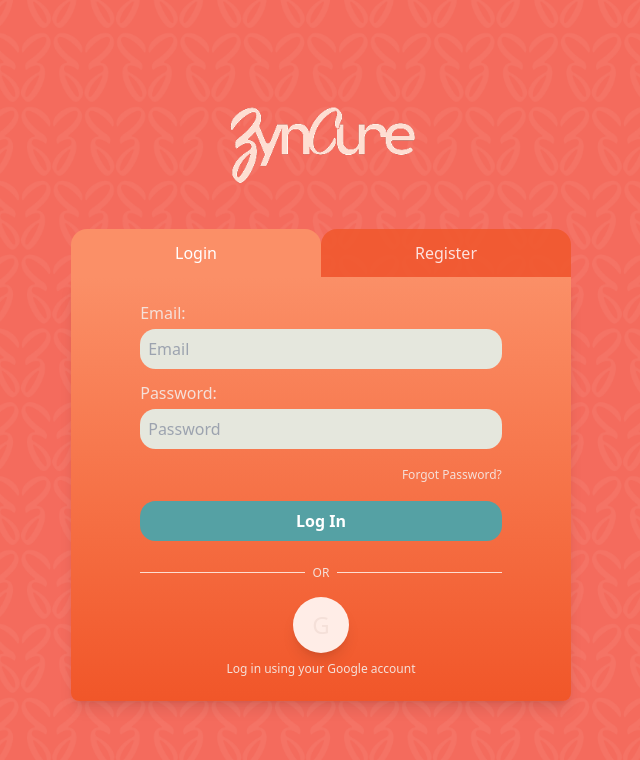
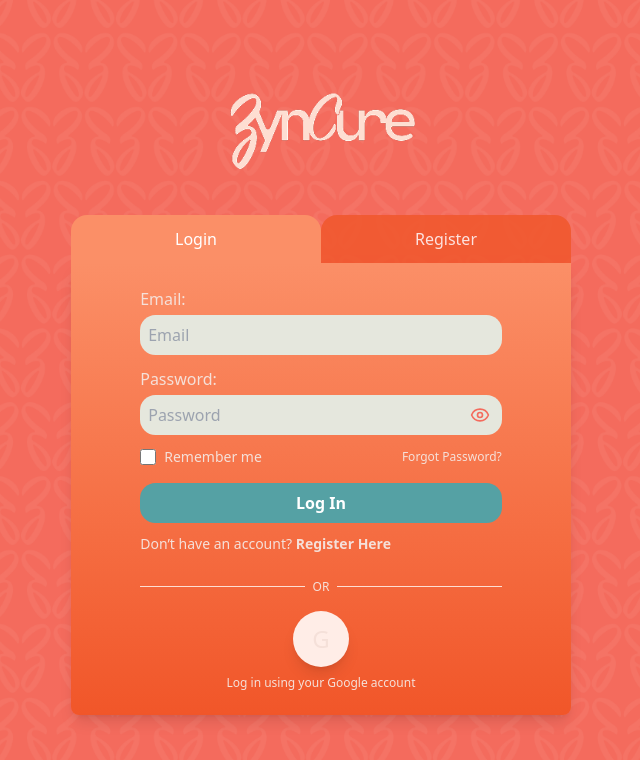
Before and after one commit to gillianneysha/Zyncure, a React (Vite) app in the folder zyncure/: page / in a window 1280 px wide. Both pictures are taken after a click on the button "Login". Shown: the top 760 px of the page, without its empty margins (319-959 px from the left). Built offline with nearby package versions, Linux system fonts and the light colour scheme; no server answers.

Commit message:
ludrein/login-ui-update

```diff
--- /dev/null
+++ b/zyncure/src/components/PasswordInput.jsx
@@ -0,0 +1,52 @@
+import React, { useState } from "react";
+import { Eye, EyeOff } from "lucide-react";
+
+export default function PasswordInput({
+  label = "Password",
+  name = "password",
+  value,
+  onChange,
+  placeholder = "Password",
+  error,
+  disabled = false,
+  required = true,
+  inputClassName = "",
+  ...props
+}) {
+  const [showPassword, setShowPassword] = useState(false);
+
+  return (
+    <div className="relative w-full mb-3">
+      {label && (
+        <label className="block mb-1 text-[#F5E0D9] text-left" htmlFor={name}>
+          {label}:
+        </label>
+      )}
+      <input
+        id={name}
+        type={showPassword ? "text" : "password"}
+        name={name}
+        value={value}
+        onChange={onChange}
+        placeholder={placeholder}
+        className={`block w-full mb-1 p-2 bg-[#E5E7DD] border-none rounded-[15.5px] pr-10 ${error ? "ring-2 ring-red-400" : ""} ${inputClassName}`}
+        required={required}
+        disabled={disabled}
+        {...props}
+      />
+      <button
+        type="button"
+        onClick={() => setShowPassword((v) => !v)}
+        className="absolute right-3 top-12 -translate-y-1/2 flex items-center text-[#F46B5D] focus:outline-none"
+        tabIndex={-1}
+        style={{ padding: 0, background: "none", border: "none" }}
+        aria-label={showPassword ? "Hide password" : "Show password"}
+      >
+        {showPassword ? <EyeOff size={20} /> : <Eye size={20} />}
+      </button>
+      {error && (
+        <p className="mb-2 text-sm text-red-300">{error}</p>
+      )}
+    </div>
+  );
+}
--- a/zyncure/src/pages/LoginForm.jsx
+++ b/zyncure/src/pages/LoginForm.jsx
@@ -1,6 +1,8 @@
 import React, { useState, useCallback } from "react";
 import { useNavigate } from "react-router-dom";
 import { supabase } from "../client";
+import { Eye, EyeOff } from "lucide-react";
+import PasswordInput from "../components/PasswordInput";
 
 // Moved FormField outside the component and memoized it
 const FormField = React.memo(({
@@ -46,6 +48,7 @@ export default function LoginForm({ setToken }) {
   });
   const [errors, setErrors] = useState({});
   const [isLoading, setIsLoading] = useState(false);
+  const [showPassword, setShowPassword] = useState(false);
 
   // Memoized handleChange function
   const handleChange = useCallback((event) => {
@@ -196,18 +199,30 @@ export default function LoginForm({ setToken }) {
         disabled={isLoading}
       />
 
-      <FormField
+      <div className="w-4/5 mx-auto">
+        <PasswordInput
           label="Password"
           name="password"
-        type="password"
-        placeholder="Password"
           value={formData.password}
           onChange={handleChange}
+          placeholder="Password"
           error={errors.password}
           disabled={isLoading}
         />
+      </div>
 
-      <div className="w-4/5 mx-auto text-right mb-4">
+      <div className="w-4/5 mx-auto flex items-center justify-between mb-4">
+        <div className="flex items-center">
+          <input
+            id="rememberMe"
+            type="checkbox"
+            className="mr-2 accent-[#55A1A4] w-4 h-4 rounded"
+            // You can add checked/onChange logic if you want to handle the value
+          />
+          <label htmlFor="rememberMe" className="text-[#F5E0D9] text-sm select-none">
+            Remember me
+          </label>
+        </div>
         <button
           type="button"
           onClick={handleForgotPassword}
@@ -229,6 +244,18 @@ export default function LoginForm({ setToken }) {
       >
         {isLoading ? "Logging In..." : "Log In"}
       </button>
+
+      <div className="w-4/5 mx-auto mt-2 text-left">
+        <span className="text-[#F5E0D9] text-sm">
+          Don’t have an account?{" "}
+          <a
+            href="/register"
+            className="font-bold text-[#F5E0D9] hover:underline bg-transparent border-none cursor-pointer"
+          >
+            Register Here
+          </a>
+        </span>
+      </div>
 
       <div className="w-4/5 mx-auto text-[#F5E0D9] text-xs text-center mt-6">
         <div className="flex items-center justify-center my-4">
```
Also changed, not shown: zyncure/public/zyncure_splash_screen.png (added). Lines whose indentation alone changed are shown as unchanged.
